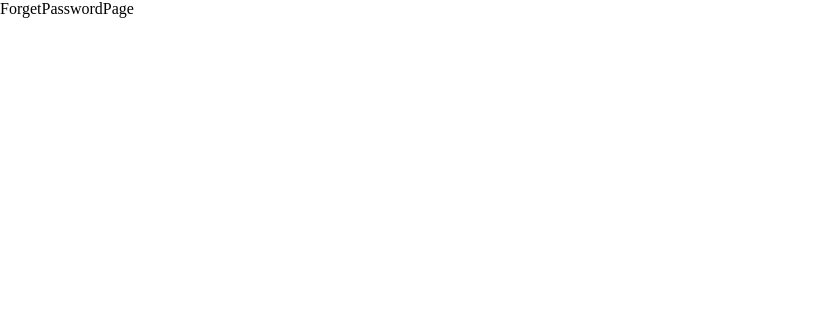
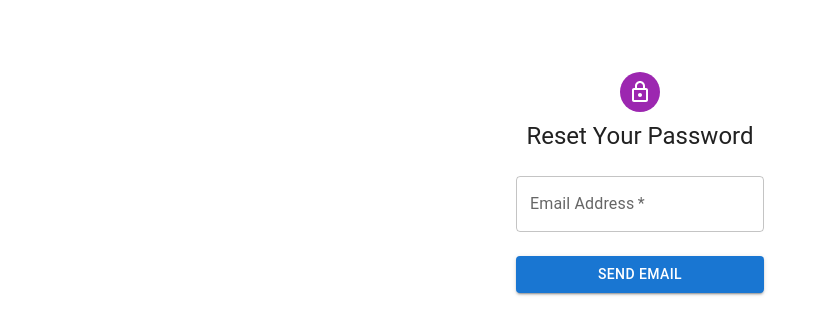
Before and after one commit to mraditya1999/TASKPRO, a React (Vite) app in the folder frontend/: page /forget-password in a window 1280 px wide. Shown: the top 334 px of the page, without its empty margins (0-828 px from the left). Built offline with nearby package versions, Linux system fonts and the light colour scheme.

Commit message:
add reset password component

```diff
--- a/frontend/src/components/forms/RegisterForm.tsx
+++ b/frontend/src/components/forms/RegisterForm.tsx
@@ -9,36 +9,31 @@
   const handleSubmit = (event: React.FormEvent<HTMLFormElement>) => {
     event.preventDefault();
     const data = new FormData(event.currentTarget);
-    console.log({
-      email: data.get('email'),
-      password: data.get('password'),
-    });
+
+    const name = data.get('name');
+    const email = data.get('email');
+    const password = data.get('password');
+
+    if (!name || !email || !password)
+      return console.log('All field are required');
+
+    console.log(name, email, password);
   };
 
   return (
     <Box component='form' noValidate onSubmit={handleSubmit} sx={{ mt: 3 }}>
       <Grid container spacing={2}>
-        <Grid item xs={12} sm={6}>
-          <TextField
-            autoComplete='given-name'
-            name='firstName'
-            required
-            fullWidth
-            id='firstName'
-            label='First Name'
-            autoFocus
-          />
-        </Grid>
-        <Grid item xs={12} sm={6}>
+        <Grid item xs={12}>
           <TextField
             required
             fullWidth
-            id='lastName'
-            label='Last Name'
-            name='lastName'
-            autoComplete='family-name'
+            id='name'
+            label='Name'
+            name='name'
+            autoComplete='name'
           />
         </Grid>
+
         <Grid item xs={12}>
           <TextField
             required
--- a/frontend/src/pages/ForgetPasswordPage.tsx
+++ b/frontend/src/pages/ForgetPasswordPage.tsx
@@ -1,4 +1,63 @@
+import { Box, Button, Grid, TextField } from '@mui/material';
+import CssBaseline from '@mui/material/CssBaseline';
+import Container from '@mui/material/Container';
+import LockOutlinedIcon from '@mui/icons-material/LockOutlined';
+import Typography from '@mui/material/Typography';
+import Avatar from '@mui/material/Avatar';
+
 const ForgetPasswordPage = () => {
-  return <div>ForgetPasswordPage</div>;
+  const handleSubmit = (event: React.FormEvent<HTMLFormElement>) => {
+    event.preventDefault();
+    const data = new FormData(event.currentTarget);
+
+    const email = data.get('email');
+
+    if (!email) return console.log('All field are required');
+
+    console.log(email);
+  };
+
+  return (
+    <Container component='main' maxWidth='xs'>
+      <CssBaseline />
+      <Box
+        sx={{
+          marginTop: 8,
+          display: 'flex',
+          flexDirection: 'column',
+          alignItems: 'center',
+        }}
+      >
+        <Avatar sx={{ m: 1, bgcolor: 'secondary.main' }}>
+          <LockOutlinedIcon />
+        </Avatar>
+        <Typography component='h1' variant='h5'>
+          Reset Your Password
+        </Typography>
+        <Box component='form' noValidate onSubmit={handleSubmit} sx={{ mt: 3 }}>
+          <Grid container spacing={2}>
+            <Grid item xs={12}>
+              <TextField
+                required
+                fullWidth
+                id='email'
+                label='Email Address'
+                name='email'
+                autoComplete='email'
+              />
+            </Grid>
+          </Grid>
+          <Button
+            type='submit'
+            fullWidth
+            variant='contained'
+            sx={{ mt: 3, mb: 2 }}
+          >
+            Send Email
+          </Button>
+        </Box>
+      </Box>
+    </Container>
+  );
 };
 export default ForgetPasswordPage;
```
